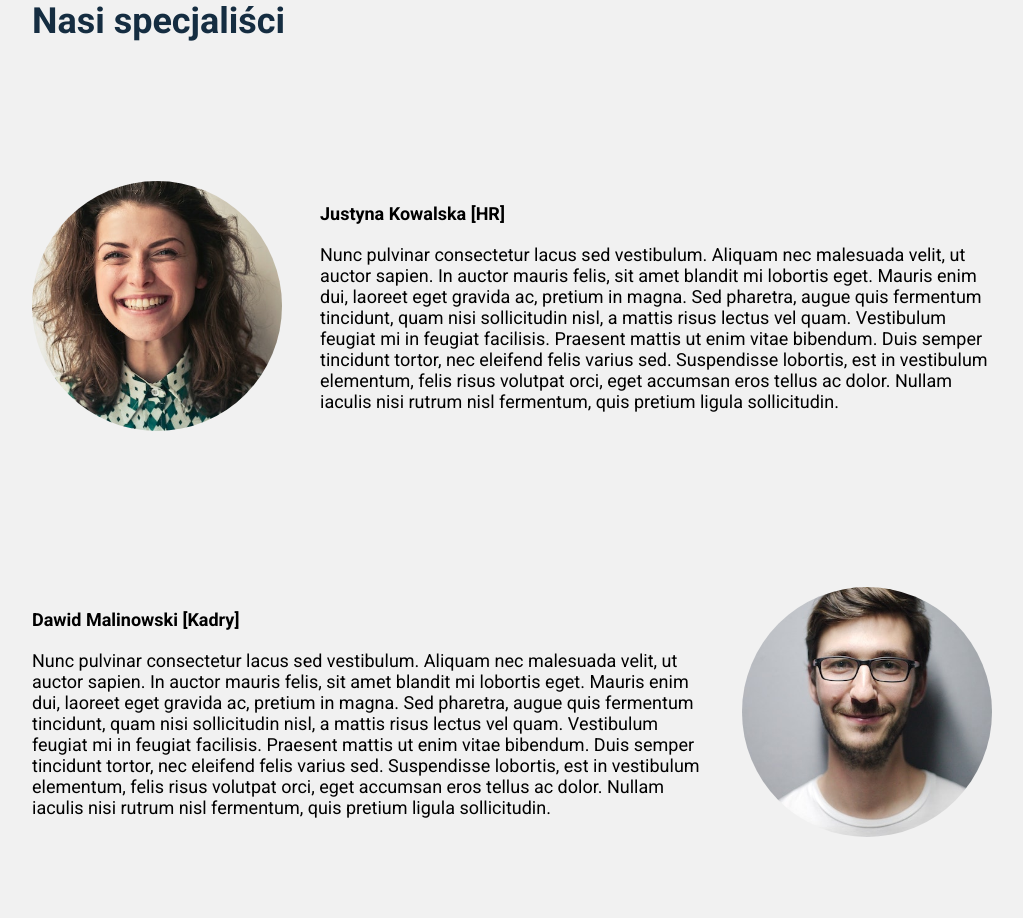
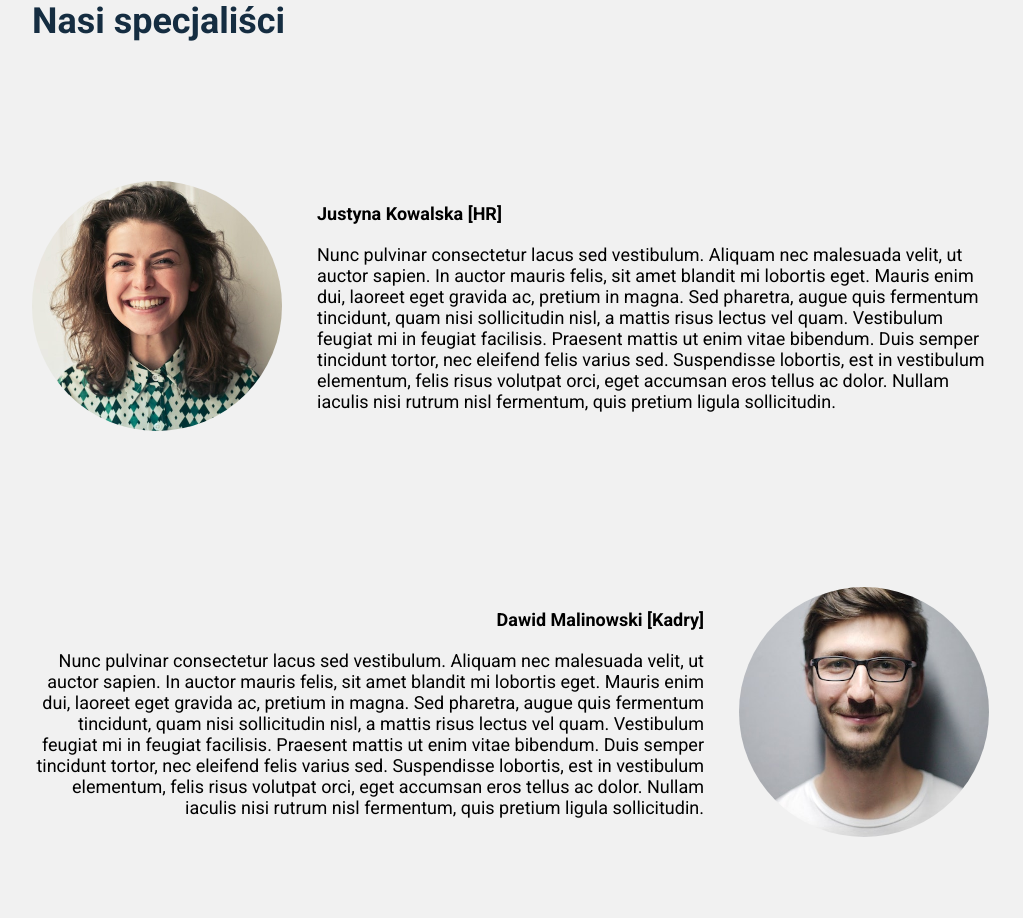
Before and after one commit to olaborkiewicz/Projekt_1-HTML_CSS, a plain HTML site: page index.html in a window 1280 px wide. Shown: the part 917-1835 px from the top of the page, without its empty margins (128-1151 px from the left). Drawn offline with Linux system fonts and the light colour scheme.

Commit message:
added changes

```diff
--- a/index.html
+++ b/index.html
@@ -47,44 +47,40 @@
         <div class="container">
           <h2 class="header3">Nasi specjaliści</h2>
           <div class="container_specjalisci">
-            <div class="box1">
-              <div class="circle1"></div>
+            <div class="circle"></div>
             <div class="item2">
               <p class="p1">Justyna Kowalska [HR]</p>
               <p class="p2">
                 Nunc pulvinar consectetur lacus sed vestibulum. Aliquam nec
                 malesuada velit, ut auctor sapien. In auctor mauris felis, sit
                 amet blandit mi lobortis eget. Mauris enim dui, laoreet eget
-                  gravida ac, pretium in magna. Sed pharetra, augue quis
-                  fermentum tincidunt, quam nisi sollicitudin nisl, a mattis
-                  risus lectus vel quam. Vestibulum feugiat mi in feugiat
-                  facilisis. Praesent mattis ut enim vitae bibendum. Duis semper
-                  tincidunt tortor, nec eleifend felis varius sed. Suspendisse
-                  lobortis, est in vestibulum elementum, felis risus volutpat
-                  orci, eget accumsan eros tellus ac dolor. Nullam iaculis nisi
-                  rutrum nisl fermentum, quis pretium ligula sollicitudin.
+                gravida ac, pretium in magna. Sed pharetra, augue quis fermentum
+                tincidunt, quam nisi sollicitudin nisl, a mattis risus lectus
+                vel quam. Vestibulum feugiat mi in feugiat facilisis. Praesent
+                mattis ut enim vitae bibendum. Duis semper tincidunt tortor, nec
+                eleifend felis varius sed. Suspendisse lobortis, est in
+                vestibulum elementum, felis risus volutpat orci, eget accumsan
+                eros tellus ac dolor. Nullam iaculis nisi rutrum nisl fermentum,
+                quis pretium ligula sollicitudin.
               </p>
             </div>
-            </div>
-            <div class="box2">
             <div class="item3">
               <p class="p1">Dawid Malinowski [Kadry]</p>
               <p class="p2">
                 Nunc pulvinar consectetur lacus sed vestibulum. Aliquam nec
                 malesuada velit, ut auctor sapien. In auctor mauris felis, sit
                 amet blandit mi lobortis eget. Mauris enim dui, laoreet eget
-                  gravida ac, pretium in magna. Sed pharetra, augue quis
-                  fermentum tincidunt, quam nisi sollicitudin nisl, a mattis
-                  risus lectus vel quam. Vestibulum feugiat mi in feugiat
-                  facilisis. Praesent mattis ut enim vitae bibendum. Duis semper
-                  tincidunt tortor, nec eleifend felis varius sed. Suspendisse
-                  lobortis, est in vestibulum elementum, felis risus volutpat
-                  orci, eget accumsan eros tellus ac dolor. Nullam iaculis nisi
-                  rutrum nisl fermentum, quis pretium ligula sollicitudin.
+                gravida ac, pretium in magna. Sed pharetra, augue quis fermentum
+                tincidunt, quam nisi sollicitudin nisl, a mattis risus lectus
+                vel quam. Vestibulum feugiat mi in feugiat facilisis. Praesent
+                mattis ut enim vitae bibendum. Duis semper tincidunt tortor, nec
+                eleifend felis varius sed. Suspendisse lobortis, est in
+                vestibulum elementum, felis risus volutpat orci, eget accumsan
+                eros tellus ac dolor. Nullam iaculis nisi rutrum nisl fermentum,
+                quis pretium ligula sollicitudin.
               </p>
             </div>
-              <div class="circle2"></div>
-            </div>
+            <div class="circle"></div>
           </div>
         </div>
       </section>
--- a/style.css
+++ b/style.css
@@ -140,7 +140,6 @@ body {
   margin: 0 auto;
   padding-top: 50px;
   padding-bottom: 50px;
-  flex-direction: column;
   height: fit-content;
   background-color: #f1f1f1;
 }
@@ -157,39 +156,46 @@ body {
 
 .container_specjalisci {
   display: flex;
-  flex-direction: column;
+  flex-direction: row;
+  flex-wrap: wrap;
   position: relative;
   margin-top: 0;
+  justify-content: space-between;
+}
+
+.container_specjalisci:nth-of-type(odd) {
+  justify-content: left;
 }
 
 .container_specjalisci:nth-of-type(even) {
+  justify-content: right;
 }
 
-.container_specjalisci:nth-of-type(odd) {
-}
-
-.box1 {
-  display: flex;
-  flex-direction: row;
-  justify-content: space-between;
-}
-
-.circle1 {
+.circle {
   width: 250px;
   height: 250px;
   position: relative;
   border-radius: 50%;
-  background-image: url(woman.jpg);
   background-position: center;
   background-size: cover;
-  background-size: 120%;
   background-repeat: no-repeat;
   overflow: hidden;
   margin-top: 78px;
   margin-bottom: 78px;
 }
 
-.item2 {
+.circle:nth-of-type(odd) {
+  background-image: url(woman.jpg);
+  margin-right: 35px;
+}
+
+.circle:nth-of-type(even) {
+  background-image: url(man.jpg);
+  margin-left: 35px;
+}
+
+.item2,
+.item3 {
   width: 70%;
   height: 200px;
   font-weight: 400;
@@ -205,40 +211,9 @@ body {
   margin-bottom: 20px;
 }
 
-.box2 {
-  display: flex;
-  flex-direction: row;
-  justify-content: space-between;
+.item3 {
+  text-align: right;
 }
-
-.circle2 {
-  width: 250px;
-  height: 250px;
-  position: relative;
-  border-radius: 50%;
-  background-image: url(man.jpg);
-  background-position: center;
-  background-size: cover;
-  background-repeat: no-repeat;
-  overflow: hidden;
-  margin-top: 78px;
-  margin-bottom: 78px;
-  margin-right: 0;
-}
-
-.img {
-  margin: 0 auto;
-}
-
-.item3 {
-  width: 70%;
-  height: 200px;
-  font-weight: 400;
-  font-size: 18px;
-  line-height: 21px;
-  margin-top: 100px;
-}
-
 #oferta {
   display: flex;
   width: 100%;
```
Lines whose indentation alone changed are shown as unchanged.
